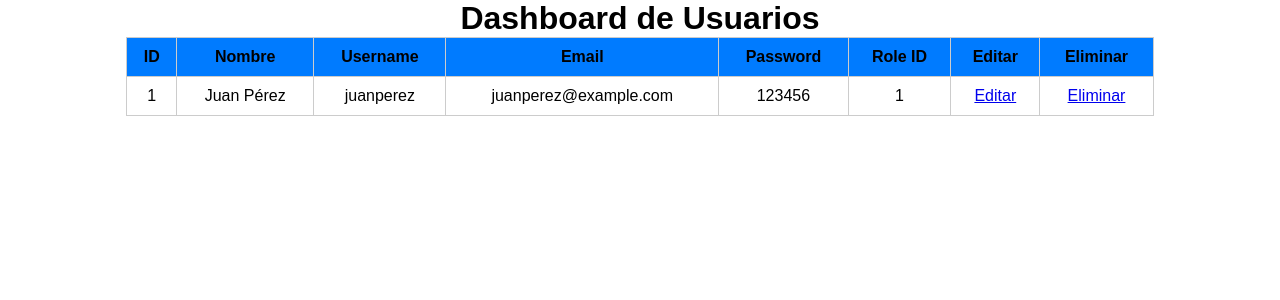
After one commit to rafaelpalmezanod/php-mascota, a PHP site: page /formulario.php in a window 1280 px wide. The commit adds this page. Shown: the top 300 px of the page. Run offline with PHP 8.4, Linux system fonts and the light colour scheme.

Commit message:
DASHBOARD

```diff
--- a/css/style.css
+++ b/css/style.css
@@ -1,3 +1,55 @@
-body{
-    background-color: aqua;
-  }
+*{
+  margin: 0;
+  padding: 0;
+  box-sizing: border-box;
+}
+body {
+  font-family: sans-serif;
+}
+
+.container {
+  width: 64.2em;
+  margin: 0 auto;
+  text-align: center;
+}
+
+table {
+  width: 100%;
+  border-collapse: collapse;
+  border-radius: 5px;
+
+
+}
+
+thead {
+  background-color: #f5f5f5;
+  text-align: center;
+}
+
+th {
+  text-align: center;
+  padding: 10px;
+  border: 1px solid #ccc;
+  background-color: #007bff;
+}
+td{
+  text-align: center;
+  padding: 10px;
+  border: 1px solid #ccc;
+}
+
+.form-group {
+  margin-bottom: 10px;
+}
+
+input[type="text"], input[type="email"], input[type="password"] {
+  width: 100%;
+  padding: 10px;
+  border: 1px solid #ccc;
+}
+
+button {
+  width: 100%;
+  background-color: #007bff;
+  color: white;
+}
--- /dev/null
+++ b/formulario.php
@@ -0,0 +1,43 @@
+<!DOCTYPE html>
+<html lang="en">
+<head>
+    <meta charset="UTF-8">
+    <meta name="viewport" content="width=device-width, initial-scale=1.0">
+    <link rel="stylesheet" href="css\style.css">
+    <title>Document</title>
+</head>
+<body>
+<div class="container">
+    <h1>Dashboard de Usuarios</h1>
+
+    <table class="table">
+      <thead>
+        <tr>
+          <th>ID</th>
+          <th>Nombre</th>
+          <th>Username</th>
+          <th>Email</th>
+          <th>Password</th>
+          <th>Role ID</th>
+          <th>Editar</th>
+          <th>Eliminar</th>
+        </tr>
+      </thead>
+      <tbody>
+        <tr>
+          <td>1</td>
+          <td>Juan Pérez</td>
+          <td>juanperez</td>
+          <td>juanperez@example.com</td>
+          <td>123456</td>
+          <td>1</td>
+          <td><a href="#">Editar</a></td>
+          <td><a href="#">Eliminar</a></td>
+        </tr>
+
+      </tbody>
+    </table>
+
+
+</body>
+</html>
```
